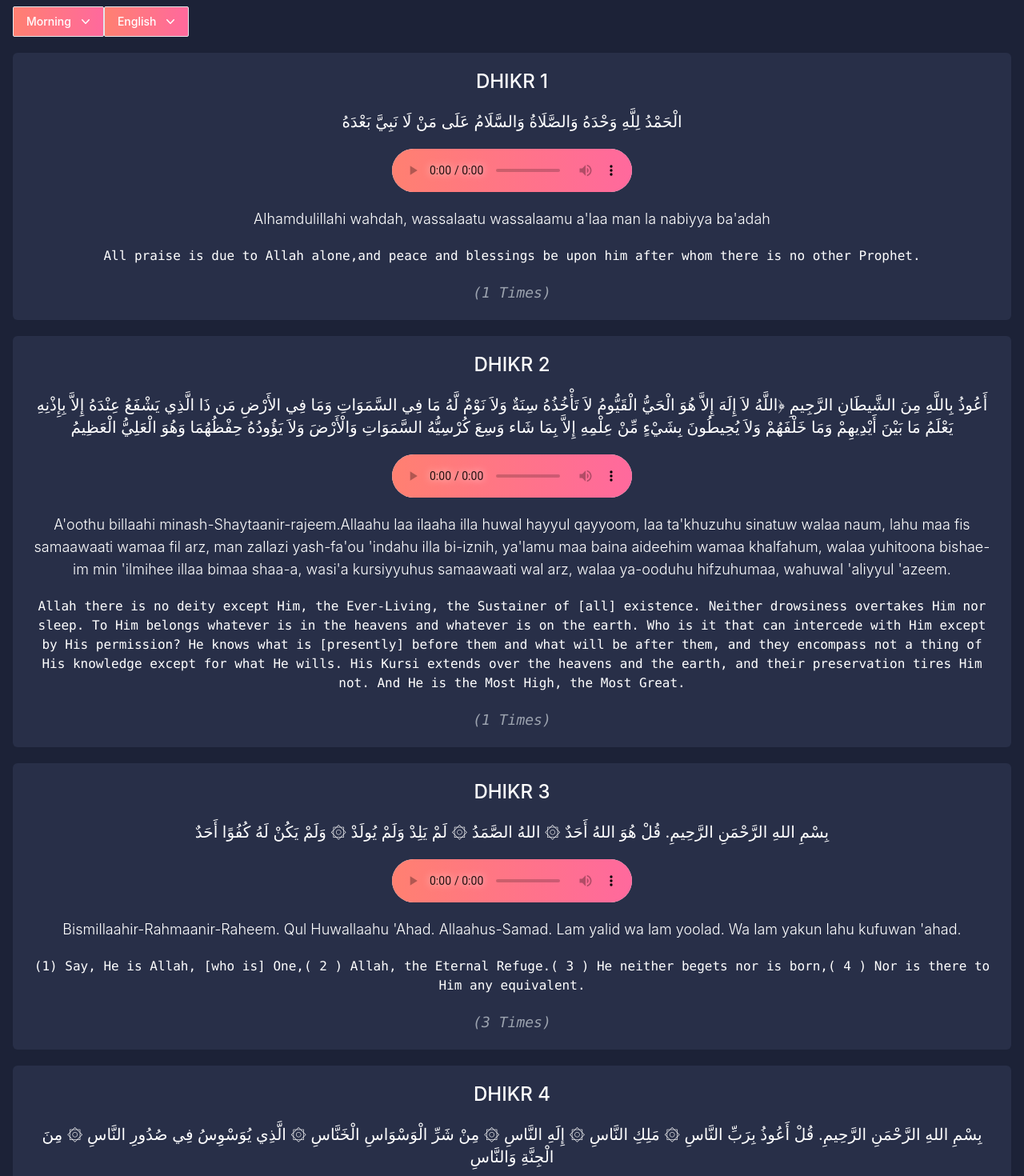
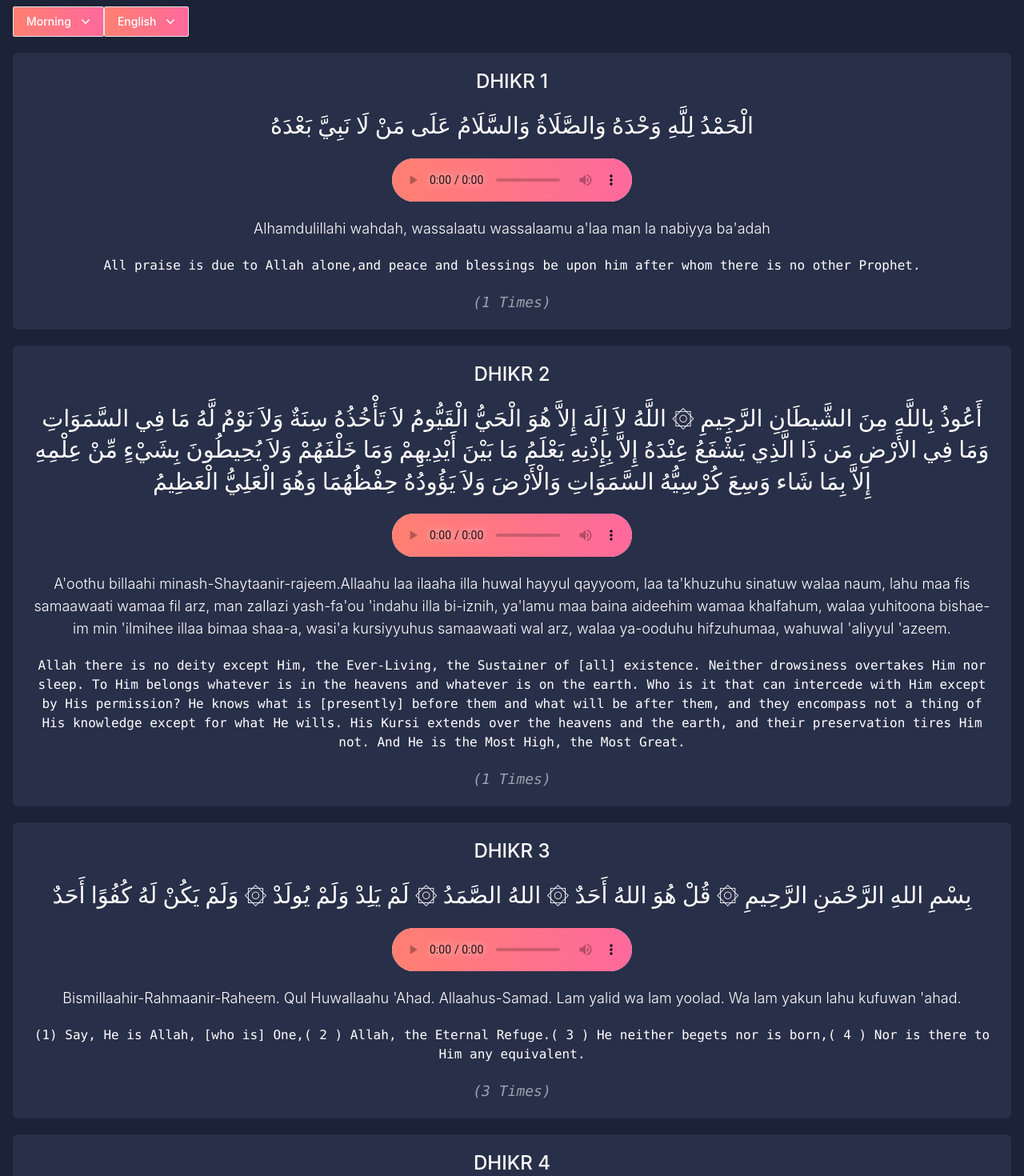
Before and after one commit to Zakirhusen/azkar, a Next.js app: page / in a window 1280 px wide. Shown: the part 80-1550 px from the top of the page at 80% size. Built offline with nearby package versions, Linux system fonts and the light colour scheme.

Commit message:
modifying

```diff
--- a/components/data.js
+++ b/components/data.js
@@ -25,7 +25,7 @@ export const data=
 	},
 	{
 	"Id": 1,
-	"ArabicText": "أَعُوذُ بِاللَّهِ مِنَ الشَّيطَانِ الرَّجِيمِ ﴿اللَّهُ لاَ إِلَهَ إِلاَّ هُوَ الْحَيُّ الْقَيُّومُ لاَ تَأْخُذُهُ سِنَةٌ وَلاَ نَوْمٌ لَّهُ مَا فِي السَّمَوَاتِ وَمَا فِي الأَرْضِ مَن ذَا الَّذِي يَشْفَعُ عِنْدَهُ إِلاَّ بِإِذْنِهِ يَعْلَمُ مَا بَيْنَ أَيْدِيهِمْ وَمَا خَلْفَهُمْ وَلاَ يُحِيطُونَ بِشَيْءٍ مِّنْ عِلْمِهِ إِلاَّ بِمَا شَاء وَسِعَ كُرْسِيُّهُ السَّمَوَاتِ وَالْأَرْضَ وَلاَ يَؤُودُهُ حِفْظُهُمَا وَهُوَ الْعَلِيُّ الْعَظِيمُ",
+	"ArabicText": "أَعُوذُ بِاللَّهِ مِنَ الشَّيطَانِ الرَّجِيمِ  ۞ اللَّهُ لاَ إِلَهَ إِلاَّ هُوَ الْحَيُّ الْقَيُّومُ لاَ تَأْخُذُهُ سِنَةٌ وَلاَ نَوْمٌ لَّهُ مَا فِي السَّمَوَاتِ وَمَا فِي الأَرْضِ مَن ذَا الَّذِي يَشْفَعُ عِنْدَهُ إِلاَّ بِإِذْنِهِ يَعْلَمُ مَا بَيْنَ أَيْدِيهِمْ وَمَا خَلْفَهُمْ وَلاَ يُحِيطُونَ بِشَيْءٍ مِّنْ عِلْمِهِ إِلاَّ بِمَا شَاء وَسِعَ كُرْسِيُّهُ السَّمَوَاتِ وَالْأَرْضَ وَلاَ يَؤُودُهُ حِفْظُهُمَا وَهُوَ الْعَلِيُّ الْعَظِيمُ",
 	"EnglishText": "A'oothu billaahi minash-Shaytaanir-rajeem.Allaahu laa ilaaha illa huwal hayyul qayyoom, laa ta'khuzuhu sinatuw  walaa naum, lahu maa fis samaawaati wamaa fil arz, man zallazi yash-fa'ou 'indahu illa bi-iznih, ya'lamu maa baina aideehim wamaa khalfahum, walaa yuhitoona bishae-im min 'ilmihee illaa bimaa shaa-a, wasi'a kursiyyuhus samaawaati wal arz, walaa ya-ooduhu hifzuhumaa, wahuwal 'aliyyul 'azeem.",
 	"EnglishTranslate": "Allah there is no deity except Him, the Ever-Living, the Sustainer of [all] existence. Neither drowsiness overtakes Him nor sleep. To Him belongs whatever is in the heavens and whatever is on the earth. Who is it that can intercede with Him except by His permission? He knows what is [presently] before them and what will be after them, and they encompass not a thing of His knowledge except for what He wills. His Kursi extends over the heavens and the earth, and their preservation tires Him not. And He is the Most High, the Most Great.",
 	"RomanUrduText": "Allaahu laa ilaaha illa huwal hayyul qayyoom, laa ta'khuzuhu sinatuw  walaa naum, lahu maa fis samaawaati wamaa fil arz, man zallazi yash-fa'ou 'indahu illa bi-iznih, ya'lamu maa baina aideehim wamaa khalfahum, walaa yuhitoona bishae-im min 'ilmihee illaa bimaa shaa-a, wasi'a kursiyyuhus samaawaati wal arz, walaa ya-ooduhu hifzuhumaa, wahuwal 'aliyyul 'azeem.",
@@ -38,7 +38,7 @@ export const data=
 	},
 	{
 	"Id": 1,
-	"ArabicText": "بِسْمِ اللهِ الرَّحْمَنِ الرَّحِيمِ. قُلْ هُوَ اللهُ أَحَدٌ ۞ اللهُ الصَّمَدُ ۞ لَمْ يَلِدْ وَلَمْ يُولَدْ ۞ وَلَمْ يَكُنْ لَهُ كُفُوًا أَحَدٌ",
+	"ArabicText": "بِسْمِ اللهِ الرَّحْمَنِ الرَّحِيمِ ۞ قُلْ هُوَ اللهُ أَحَدٌ ۞ اللهُ الصَّمَدُ ۞ لَمْ يَلِدْ وَلَمْ يُولَدْ ۞ وَلَمْ يَكُنْ لَهُ كُفُوًا أَحَدٌ",
 	"EnglishText": "Bismillaahir-Rahmaanir-Raheem. Qul Huwallaahu 'Ahad. Allaahus-Samad. Lam yalid wa lam yoolad. Wa lam yakun lahu kufuwan 'ahad.",
 	"EnglishTranslate": " (1) Say, He is Allah, [who is] One,( 2 )   Allah, the Eternal Refuge.( 3 )   He neither begets nor is born,( 4 )   Nor is there to Him any equivalent.",
 	"RomanUrduText": "Bismillaahir-Rahmaanir-Raheem. Qul Huwallaahu 'Ahad. Allaahus-Samad. Lam yalid wa lam yoolad. Wa lam yakun lahu kufuwan 'ahad.",
@@ -63,7 +63,7 @@ export const data=
 	},
 	{
 	"Id": 1,
-	"ArabicText": " بِسْمِ اللهِ الرَّحْمَنِ الرَّحِيمِ. قُلْ أَعُوذُ بِرَبِّ النَّاسِ ۞ مَلِكِ النَّاسِ ۞ إِلَهِ النَّاسِ ۞ مِنْ شَرِّ الْوَسْوَاسِ الْخَنَّاسِ ۞ الَّذِي يُوَسْوِسُ فِي صُدُورِ النَّاسِ ۞ مِنَ الْجِنَّةِ وَالنَّاسِ",
+	"ArabicText": " بِسْمِ اللهِ الرَّحْمَنِ الرَّحِيم ۞ قُلْ أَعُوذُ بِرَبِّ النَّاسِ ۞ مَلِكِ النَّاسِ ۞ إِلَهِ النَّاسِ ۞ مِنْ شَرِّ الْوَسْوَاسِ الْخَنَّاسِ ۞ الَّذِي يُوَسْوِسُ فِي صُدُورِ النَّاسِ ۞ مِنَ الْجِنَّةِ وَالنَّاسِ",
 	"EnglishText": "Bismillaahir-Rahmaanir-Raheem. Qul a'oozu birabbin naas. Malikin naas. Ilaahin naas. Min sharril waswaasil khannaas. Allazi yuwaswisu fee sudoorin naas. Minal jinnati wannaas.",
 	"EnglishTranslate": " 1) Say, I seek refuge in the Lord of mankind,( 2 )   The Sovereign of mankind.( 3 )   The God of mankind,( 4 )   From the evil of the retreating whisperer -( 5 )   Who whispers [evil] into the breasts of mankind -( 6 )   From among the jinn and mankind.",
 	"RomanUrduText": "Bismillaahir-Rahmaanir-Raheem. Qul a'oozu birabbin naas. Malikin naas. Ilaahin naas. Min sharril waswaasil khannaas. Allazi yuwaswisu fee sudoorin naas. Minal jinnati wannaas.",
--- a/pages/index.js
+++ b/pages/index.js
@@ -157,7 +157,7 @@ const languageFunc=(language) => {
       <div key={Math.random()}>
       <div  className="azkar-container bg-[#282f48] my-5 p-5 rounded-md space-y-5 ">
       <div className="heading text-2xl font-medium text-center uppercase">Dhikr {index+1}</div>
-        <div className="arabicText text-center text-xl">
+        <div className="arabicText arabic leading-snug text-center text-xl">
         {/* arabic text */}
           {elem.ArabicText}
         </div>
```
